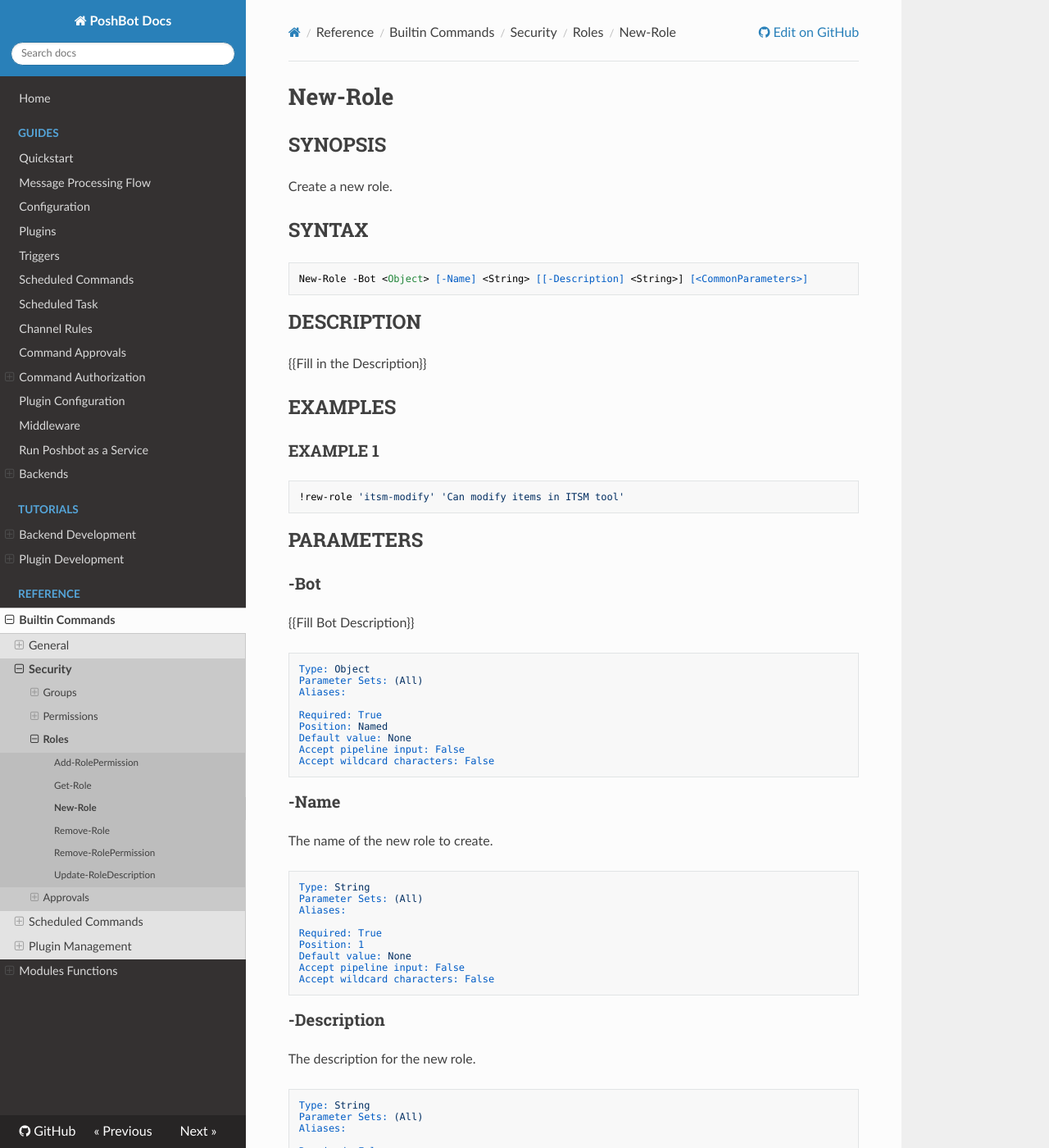
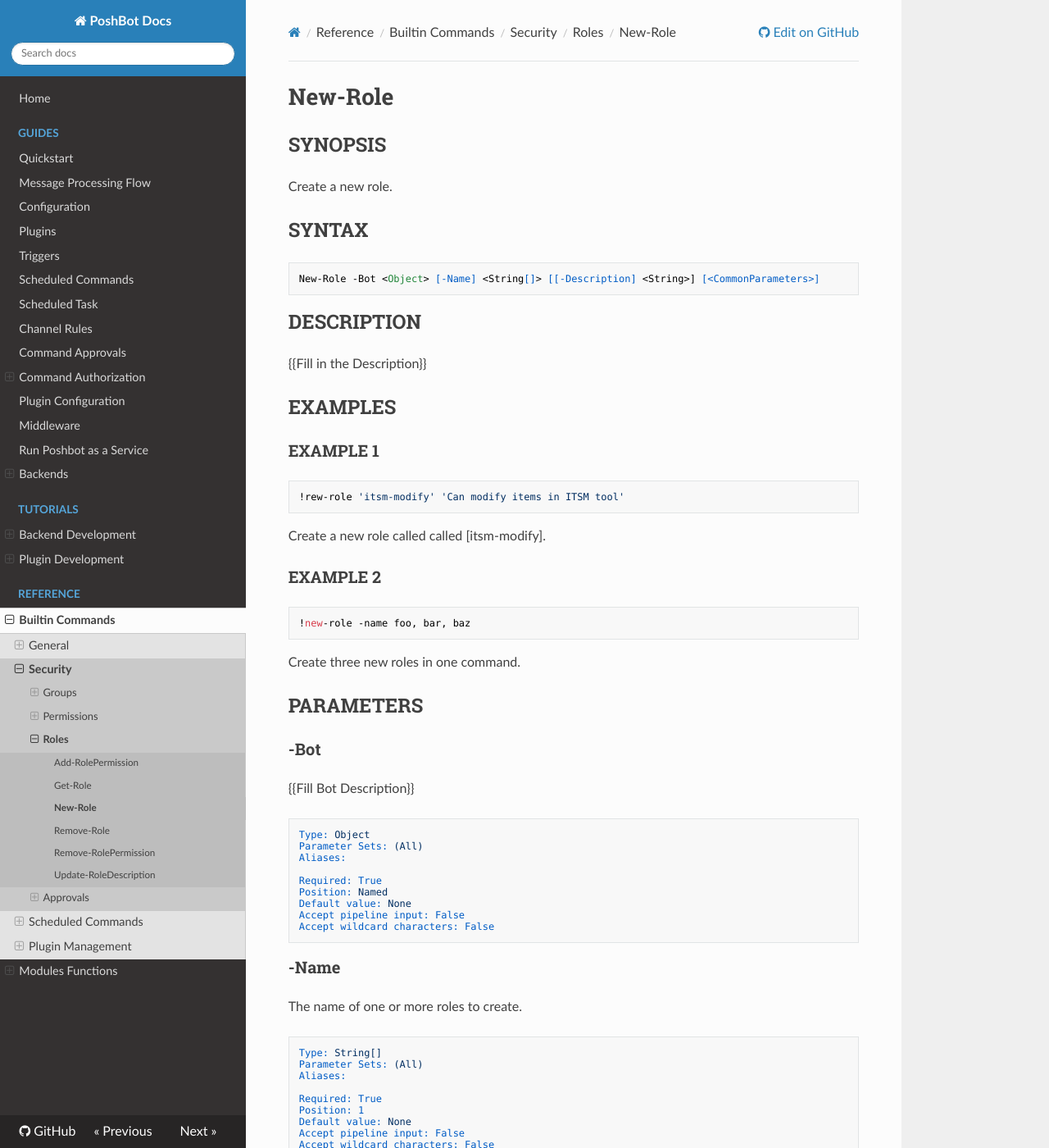
Before and after one commit to poshbotio/PoshBot, an MkDocs documentation site: the page built from docs/reference/commands/new-role.md, in a window 1280 px wide and 1400 px high. Shown: the whole window at 82% size. Built offline with MkDocs 1.6.1, drawn with Linux system fonts in a browser that asks for light colours; nearby versions of some CDN libraries; old or Windows-style settings are respelled for this version of MkDocs.

Commit message:
Enable multiple groups or roles to be created at once

````diff
--- a/docs/reference/commands/new-role.md
+++ b/docs/reference/commands/new-role.md
@@ -13,7 +13,7 @@ Create a new role.
 ## SYNTAX
 
 ```
-New-Role -Bot <Object> [-Name] <String> [[-Description] <String>] [<CommonParameters>]
+New-Role -Bot <Object> [-Name] <String[]> [[-Description] <String>] [<CommonParameters>]
 ```
 
 ## DESCRIPTION
@@ -25,6 +25,15 @@ New-Role -Bot <Object> [-Name] <String> [[-Description] <String>] [<CommonParame
 ```
 !rew-role 'itsm-modify' 'Can modify items in ITSM tool'
 ```
+
+Create a new role called called \[itsm-modify\].
+
+### EXAMPLE 2
+```
+!new-role -name foo, bar, baz
+```
+
+Create three new roles in one command.
 
 ## PARAMETERS
 
@@ -44,10 +53,10 @@ Accept wildcard characters: False
 ```
 
 ### -Name
-The name of the new role to create.
+The name of one or more roles to create.
 
 ```yaml
-Type: String
+Type: String[]
 Parameter Sets: (All)
 Aliases:
 
````
Also changed, not shown: docs/reference/commands/new-group.md (+10 -3 lines), 2 other files.
